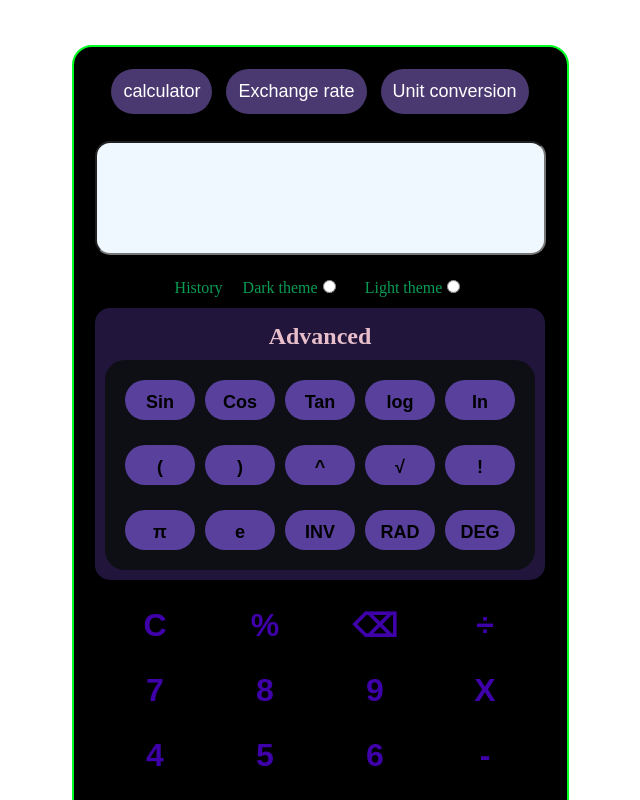
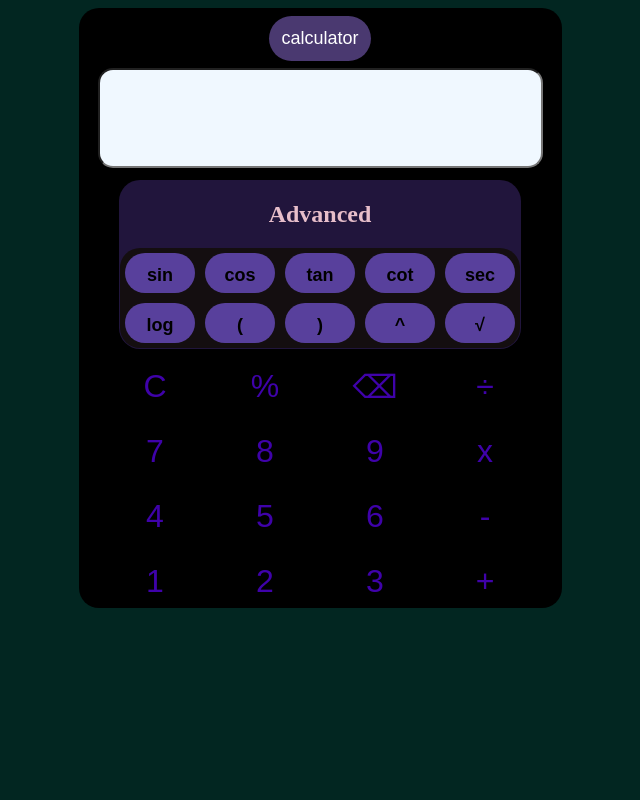
Before and after one commit to chiruteja135/adv_cal, a React (Create React App) app: page / in a window 1280 px wide. Both pictures are taken after a click on the element "Advanced". Shown: the top 800 px of the page, without its empty margins (320-960 px from the left). Built offline with nearby package versions, Linux system fonts and the light colour scheme.

Commit message:
Release 2

```diff
--- a/package.json
+++ b/package.json
@@ -10,6 +10,7 @@
     "lorem-ipsum": "^2.0.8",
     "react": "^18.2.0",
     "react-dom": "^18.2.0",
+    "react-responsive": "^9.0.2",
     "react-scripts": "^5.0.1",
     "web-vitals": "^2.1.4"
   },
--- a/public/index.html
+++ b/public/index.html
@@ -5,6 +5,9 @@
     <link rel="icon" href="%PUBLIC_URL%/favicon.ico" />
     <meta name="viewport" content="width=device-width, initial-scale=1" />
     <meta name="theme-color" content="#000000" />
+    <meta name="viewport" content="width=device-width, initial-scale=1.0">
+
+
     <meta
       name="description"
       content="Web site created using create-react-app"
@@ -13,7 +16,7 @@
 
     <link rel="manifest" href="%PUBLIC_URL%/manifest.json" />
 
-    <title>React App</title>
+    <title>Advanced Calculator</title>
   </head>
   <body>
     <noscript>You need to enable JavaScript to run this app.</noscript>
--- a/src/App.css
+++ b/src/App.css
@@ -1,34 +1,58 @@
+
 *{
-    margin: 5px;
-    padding: 5px;
+  box-sizing: border-box;
 }
 /* Small screens */
-  @media screen and (max-width: 480px) {
-    .display {
-      font-size: 4vw;
+@media screen and (min-width: 0px) and (max-width: 588px) {
+  .container {
+    height: 600px;
+    width: 588px;
+    overflow:scroll;
+  }
+  body{
+    background-color:rgb(31, 18, 36);
+
+  }
 }
 
-    .buttons {
-      font-size: 3vw;
-      padding: 10px 15px;
+/* medium screens  */
+@media screen and (min-width: 589px) and (max-width: 767px) {
+  .container {
+    height: 600px;
+    width: 350px;
+    overflow:scroll;
+  }
+  body{
+    background-color:rgb(35, 38, 31)
+  }
 }
 
+/* large screens */
+@media screen and (min-width: 768px) and (max-width: 1440px) {
+  .container {
+    height: 600px;
+    width: 402px;
+    overflow:scroll;
+
   }
-
-
-  .container{
+  body{
+    background-color:rgb(2, 38, 33)
+  }
+}
+.container {
   height: 500 px;
   width: 483px;
   color: rgb(0, 0, 0);
-    border: 2px solid rgb(0, 255, 34);
   border-radius: 20px;
   align-items: center;
   justify-items: center;
+  justify-content: center;
   background-color: black;
-
-
+  margin: 1px;
+  padding: 1px;
+  flex: auto;
 }
-  .display{
+.display {
   height: 100px;
   width: fit-content;
   border-radius: 15px;
@@ -37,12 +61,12 @@
   background-color: aliceblue;
   text-align: end;
 }
-  .btn{
+.btn {
   height: 55px;
   width: 100px;
   border-radius: 10px;
   margin: 5px;
-    font-weight: bolder;
+  font-weight: 500;
   font-size: xx-large;
   color: rgb(63, 2, 170);
   background-color: black;
@@ -51,20 +75,19 @@
   align-items: center;
 }
 
-  .keypad{
+.keypad {
   display: grid;
   grid: auto / auto auto auto auto;
-    grid-area: 4 / 4 / span 2/ span 1;
-    grid-template-columns: repeat(4,auto);
-    grid-template-rows: repeat(5,auto);
+  grid-area: 4 / 4 / span 2 / span 1;
+  grid-template-columns: repeat(4, auto);
+  grid-template-rows: repeat(5, auto);
   align-items: center;
   justify-content: center;
   text-align: justify;
   margin-top: 2px;
 }
 
-  button
-  {
+button {
   color: rgb(255, 255, 255);
   background-color: rgba(88, 68, 132, 0.852);
   font-weight: lighter;
@@ -76,37 +99,39 @@
   padding: 12px;
 }
 
-.btn:hover{
+.btn:hover {
   cursor: pointer;
   background-color: rgb(21, 4, 35);
   /* background-color: rgb(0, 0, 0); */
 }
-  body{
-    height: 15vh;
-    width: 15 vw;
-  }
 
-  .radio{
+
+.radio {
   color: rgb(9, 156, 85);
 }
 
-  #spl{
-    height: 15px;
-    font-size:x-large;
+#spl {
+  /* height: 15px; */
+  /* font-size: large; */
 }
 
-  .advanced{
+.advanced {
   color: rgb(231, 190, 202);
-    border-radius: 15px;
+  border-radius: 21px;
   background: #21153c;
-    width: fit-content;
+  /* width: max-content; */
+  max-width: 90%;
+  margin-top: 12px;
+  padding: 1px;
 }
 
-  #spl,.advanced,.adv_btn:hover{
+#spl,
+.advanced,
+.adv_btn:hover {
   cursor: pointer;
 }
 
-  .adv_btn{
+.adv_btn {
   height: 40px;
   width: 70px;
   border-radius: 2px;
@@ -119,12 +144,10 @@
   justify-content: center;
   align-items: center;
   border-radius: 50px;
-
 }
 
-  .toggle-menu{
-    background-color: rgb(14, 15, 20);
+.toggle-menu {
+  background-color: rgb(20, 14, 16);
   border-radius: 20px;
-    cursor:default;
-
+  cursor: default;
 }
--- a/src/App.js
+++ b/src/App.js
@@ -1,38 +1,32 @@
-import React,{useState} from 'react'
-import Navbar from './navbar'
-import Display from './display'
-import History from './history'
-import Theme from './theme'
-import Keypad from './keypad'
-import Advanced from './advanced'
-import './App.css'
-import * as math from 'mathjs'
-
-
-
+import React, { useState } from "react";
+import Navbar from "./navbar";
+import Display from "./display";
+// import History from './history'
+// import Theme from './theme'
+import Keypad from "./keypad";
+import Advanced from "./advanced";
+import "./App.css";
+import * as math from "mathjs";
 
 function App() {
-  const [input, setInput] = useState('');
-
+  const [input, setInput] = useState("");
 
   return (
     <>
       <center>
         <div className="container">
-      <Navbar/>
+          <Navbar />
           <Display input={input} />
-      <div className=''>
-        <History/>
-        <Theme/>
+          <div className="">
+            {/* <History/>
+        <Theme/> */}
           </div>
-      <Advanced setInput={setInput} input={input}/>
+          <Advanced setInput={setInput} input={input} />
           <Keypad setInput={setInput} input={input} />
-
         </div>
       </center>
-
     </>
-  )
+  );
 }
 
-export default App
+export default App;
--- a/src/advanced.js
+++ b/src/advanced.js
@@ -1,32 +1,23 @@
-import React,{useState} from "react";
+import React, { useState } from "react";
 import * as math from "mathjs";
 
-function Advanced({input,setInput}) {
+function Advanced({ input, setInput }) {
   const [menuOpen, setMenuOpen] = useState(false);
-
-  const toggleMenu = () => {
-    setMenuOpen(!menuOpen);
-  };
+  const toggleMenu = () => {setMenuOpen(!menuOpen);};
 
   function handleFunction(value) {
-    if (value === "Sin") {
-      setInput(Math.sin(input));
-    } else if (value === "Cos") {
-      setInput(Math.cos(input));
-    } else if (value === "Tan") {
-      setInput(Math.tan(input));
-    } else if (value === "log") {
-      setInput(Math.log(input));
-    } else if (value === "ln") {
-      setInput(Math.log(input));
-    }
-
-    if (value === "." && input.match(/\.(\d*)$/)) {
-      return;
-    }
-    setInput(input + value);
-  }
-
+    if (value === "." && input.match(/\.\d*$/)) {return;}
+    if (input === "") {setInput(value); }
+    else {
+      if (value === "sin") {setInput(input);}
+      else if (value === "cos") {setInput(input);}
+      else if (value === "tan") {setInput(input);}
+      else if (value === "log") {setInput(input);}
+      else if (value === "cot") {setInput(input);}
+      else if (value === "sec") {setInput(input);}
+      // else if (value === "cosec") {setInput(input);}
+      else {setInput(input + value);}
+    }}
 
   return (
     <>
@@ -37,34 +28,34 @@ function Advanced({input,setInput}) {
         {menuOpen && (
           <div className="toggle-menu">
             <div>
-              <button className="adv_btn" onClick={() => handleFunction("Sin")}>Sin</button>
-              <button className="adv_btn" onClick={() => handleFunction("Cos")}>Cos</button>
-              <button className="adv_btn" onClick={() => handleFunction("Tan")}>Tan</button>
+              <button className="adv_btn" onClick={() => handleFunction("sin")}>sin</button>
+              <button className="adv_btn" onClick={() => handleFunction("cos")}>cos</button>
+              <button className="adv_btn" onClick={() => handleFunction("tan")}>tan</button>
+              <button className="adv_btn" onClick={() => handleFunction("cot")}>cot</button>
+              <button className="adv_btn" onClick={() => handleFunction("sec")}>sec</button>
+
+            </div>
+            <div>
               <button className="adv_btn" onClick={() => handleFunction("log")}>log</button>
-              <button className="adv_btn" onClick={() => handleFunction("In")}>In</button>
-            </div>
-
-            <div>
-              <button className="adv_btn" onClick={() => handleFunction('(')}>(</button>
-              <button className="adv_btn" onClick={() => handleFunction(')')}>)</button>
+              <button className="adv_btn" onClick={() => handleFunction("(")}>(</button>
+              <button className="adv_btn" onClick={() => handleFunction(")")}>)</button>
               <button className="adv_btn" onClick={() => handleFunction("^")}>^</button>
               <button className="adv_btn" onClick={() => handleFunction("√")}>√</button>
-              <button className="adv_btn" onClick={() => handleFunction("!")}>!</button>
             </div>
-
-            <div>
-              <button className="adv_btn" onClick={() => handleFunction("&pi;")}>&pi;</button>
+            {/* <div>
+              <button className="adv_btn" onClick={() => handleFunction("π")}>π</button>
               <button className="adv_btn" onClick={() => handleFunction("e")}>e</button>
               <button className="adv_btn" onClick={() => handleFunction("INV")}>INV</button>
               <button className="adv_btn" onClick={() => handleFunction("RAD")}>RAD</button>
               <button className="adv_btn" onClick={() => handleFunction("DEG")}>DEG</button>
-            </div>
+            </div> */}
           </div>
-        )}
-
+        )
+        }
       </div>
     </>
   );
-}
+      }
+
 
 export default Advanced;
--- a/src/keypad.js
+++ b/src/keypad.js
@@ -5,7 +5,9 @@ function Keypad({ setInput, input }) {
   useEffect(() => {
     const handleKeyPress = (event) => {
       const key = event.key;
-      if (/[0-9+\-*/.=]/.test(key)) {
+      if (key.startsWith("F")) {
+        return;
+      } else if (/[0-9+\-*/.=]/.test(key)) {
         event.preventDefault();
         setInput((prevInput) => prevInput + key);
       } else if (key === "Backspace") {
@@ -15,6 +17,7 @@ function Keypad({ setInput, input }) {
         event.preventDefault();
         calculate();
       }
+
     };
     window.addEventListener("keydown", handleKeyPress);
 
@@ -40,20 +43,211 @@ function Keypad({ setInput, input }) {
     setInput(input.slice(0, -1));
   }
 
+  // function calculate() {
+  //   try {
+  //     if (input.includes("√")) {
+  //       const match = input.match(/√\((.*?)\)/);
+  //       if (match) {
+  //         const rep = match[1];
+  //         const result = math.sqrt(parseFloat(rep));
+  //         setInput(result.toString());
+  //       } else {
+  //         setInput("Invalid input");
+  //       }
+  //     }
+  //     else if (input.includes("sin")) {
+  //       const match = input.match(/sin\((.*?)\)/);
+  //       if (match) {
+  //         const rep = match[1];
+  //         const angleInRadians = parseFloat(rep) * (Math.PI / 180);
+  //         const result = Math.sin(angleInRadians);
+  //         setInput(result.toString());
+  //       } else {
+  //         setInput("Invalid input");
+  //       }
+  //     }
+  //     else if (input.startsWith("sin")) {
+  //       const rep = input.slice(3); // Remove "sin" from the input
+  //       const result = Math.sin(parseFloat(rep) * (Math.PI / 180));
+  //       setInput(result.toString());
+  //     }
+  //     else {
+  //       const result = math.evaluate(input);
+  //       setInput(result.toString());
+  //     }
+  //   } catch (error) {
+  //     console.error("Error:", error);
+  //     setInput("Error");
+  //   }
+  // }
   function calculate() {
     try {
       if (input.includes("√")) {
-        const rep = input.match(/√\((.*?)\)/)[1];
-        const result = math.sqrt(parseFloat(rep));
-        setInput(result.toString());
-      } else {
+        const match = input.match(/√\((.*?)\)/);
+        if (match) {
+          const rep = match[1];
+          const result = math.sqrt(parseFloat(rep));
+          setInput(result.toString());
+        } else {
+          setInput("Invalid input");
+        }
+      }
+      // if (input.includes("sin") || input.includes("cos") || input.includes("tan")) {
+      //   const rep = input.match(/\((.*?)\)/);
+      //   if (rep) {
+      //     const value = rep[1];
+      //     const functionStartIndex = input.indexOf("sin") !== -1 ? input.indexOf("sin") : input.indexOf("cos");
+      //     const functionName = input.substring(functionStartIndex, functionStartIndex + 3);
+
+      //     let result;
+
+      //     if (functionName === "sin") {
+      //       result = Math.sin(parseFloat(value) * (Math.PI / 180));
+      //     } else if (functionName === "cos") {
+      //       result = Math.cos(parseFloat(value) * (Math.PI / 180));
+      //     } else if (functionName === "tan") {
+      //       result = Math.tan(parseFloat(value) * (Math.PI / 180));
+      //     }
+
+      //     setInput(result.toString());
+      //   } else {
+      //     setInput("Invalid input");
+      //   }
+      // }
+
+      else if (input.includes("sin") || input.includes("cos") || input.includes("tan") || input.includes("cot") || input.includes("sec")) {
+        const repWithParentheses = input.slice(3);
+        const repWithoutParentheses = input.slice(4);
+        let result;
+        if (input.includes("sin")){
+          if (!isNaN(parseFloat(repWithParentheses))) {
+            result = Math.sin(parseFloat(repWithParentheses) * (Math.PI / 180));
+          } else if (!isNaN(parseFloat(repWithoutParentheses))) {
+            result = Math.sin(parseFloat(repWithoutParentheses) * (Math.PI / 180));
+          } else {
+            setInput("Invalid input");
+            return;
+          }
+          setInput(result.toString());
+        }
+
+        else if (input.includes("cos")){
+          if (!isNaN(parseFloat(repWithParentheses))) {
+            result = Math.cos(parseFloat(repWithParentheses) * (Math.PI / 180));
+          } else if (!isNaN(parseFloat(repWithoutParentheses))) {
+            result = Math.cos(parseFloat(repWithoutParentheses) * (Math.PI / 180));
+          } else {
+            setInput("Invalid input");
+            return;
+          }
+          setInput(result.toString());
+        }
+
+        else if (input.includes("tan")){
+          if (!isNaN(parseFloat(repWithParentheses))) {
+            result = Math.tan(parseFloat(repWithParentheses) * (Math.PI / 180));
+          } else if (!isNaN(parseFloat(repWithoutParentheses))) {
+            result = Math.tan(parseFloat(repWithoutParentheses) * (Math.PI / 180));
+          } else {
+            setInput("Invalid input");
+            return;
+          }
+          setInput(result.toString());
+        }
+
+        else if (input.includes("cot")){
+          if (!isNaN(parseFloat(repWithParentheses))) {
+            result =(1/ Math.tan(parseFloat(repWithParentheses) * (Math.PI / 180)));
+          } else if (!isNaN(parseFloat(repWithoutParentheses))) {
+            result = (1/Math.tan(parseFloat(repWithoutParentheses) * (Math.PI / 180)));
+          } else {
+            setInput("Invalid input");
+            return;
+          }
+          setInput(result.toString());
+        }
+
+        else if (input.includes("sec")){
+          if (!isNaN(parseFloat(repWithParentheses))) {
+            result = (1/Math.cos(parseFloat(repWithParentheses) * (Math.PI / 180)));
+          } else if (!isNaN(parseFloat(repWithoutParentheses))) {
+            result = (1/Math.cos(parseFloat(repWithoutParentheses) * (Math.PI / 180)));
+          } else {
+            setInput("Invalid input");
+            return;
+          }
+          setInput(result.toString());
+        }
+      }
+
+      else if (input === "log") {
+        setInput(Math.log10(parseFloat(input)));
+        console.log(setInput)
+      }
+      else if (input === "ln") {
+        setInput(Math.log(parseFloat(input)));
+      }
+      else if (input === "e") {
+        setInput(Math.exp(parseFloat(input)));
+      }
+
+      // else if (input.startsWith("sin")) {
+      //   const repWithParentheses = input.slice(3);
+      //   const repWithoutParentheses = input.slice(4);
+      //   let result;
+      //   if (!isNaN(parseFloat(repWithParentheses))) {
+      //     result = Math.sin(parseFloat(repWithParentheses) * (Math.PI / 180));
+      //   } else if (!isNaN(parseFloat(repWithoutParentheses))) {
+      //     result = Math.sin(parseFloat(repWithoutParentheses) * (Math.PI / 180));
+      //   } else {
+      //     setInput("Invalid input");
+      //     return;
+      //   }
+      //   setInput(result.toString());
+      // }
+
+      // else if (input.startsWith("cos")) {
+      //   const repWithParentheses = input.slice(3);
+      //   const repWithoutParentheses = input.slice(4);
+      //   let result;
+      //   if (!isNaN(parseFloat(repWithParentheses))) {
+      //     result = Math.cos(parseFloat(repWithParentheses) * (Math.PI / 180));
+      //   } else if (!isNaN(parseFloat(repWithoutParentheses))) {
+      //     result = Math.cos(parseFloat(repWithoutParentheses) * (Math.PI / 180));
+      //   } else {
+      //     setInput("Invalid input");
+      //     return;
+      //   }
+      //   setInput(result.toString());
+      // }
+
+      // else if (input.startsWith("tan")) {
+      //   const repWithParentheses = input.slice(3);
+      //   const repWithoutParentheses = input.slice(4);
+      //   let result;
+      //   if (!isNaN(parseFloat(repWithParentheses))) {
+      //     result = Math.tan(parseFloat(repWithParentheses) * (Math.PI / 180));
+      //   } else if (!isNaN(parseFloat(repWithoutParentheses))) {
+      //     result = Math.tan(parseFloat(repWithoutParentheses) * (Math.PI / 180));
+      //   } else {
+      //     setInput("Invalid input");
+      //     return;
+      //   }
+      //   setInput(result.toString());
+      // }
+
+      else {
         const result = math.evaluate(input);
         setInput(result.toString());
       }
     } catch (error) {
+      console.error("Error:", error);
       setInput("Error");
     }
   }
+
+
+
   return (
     <div className="keypad grid-auto grid-gap:5px">
       <button className="btn" onClick={() => clearinput()}>
@@ -78,7 +272,7 @@ function Keypad({ setInput, input }) {
         9
       </button>
       <button className="btn" onClick={() => handleFunction("*")}>
-        X
+        x
       </button>
       <button className="btn" onClick={() => handleFunction("4")}>
         4
--- a/src/navbar.js
+++ b/src/navbar.js
@@ -4,8 +4,8 @@ function navbar() {
   return (
     <div className='navbar'>
       <button className='button'>calculator</button>
-      <button className='button'>Exchange rate</button>
-      <button className='button'>Unit conversion</button>
+      {/* <button className='button'>Exchange rate</button>
+      <button className='button'>Unit conversion</button> */}
 
     </div>
   )
```
Also changed, not shown: 1 other file (tests, documents, lock files or other folders). Lines whose indentation alone changed are shown as unchanged.
